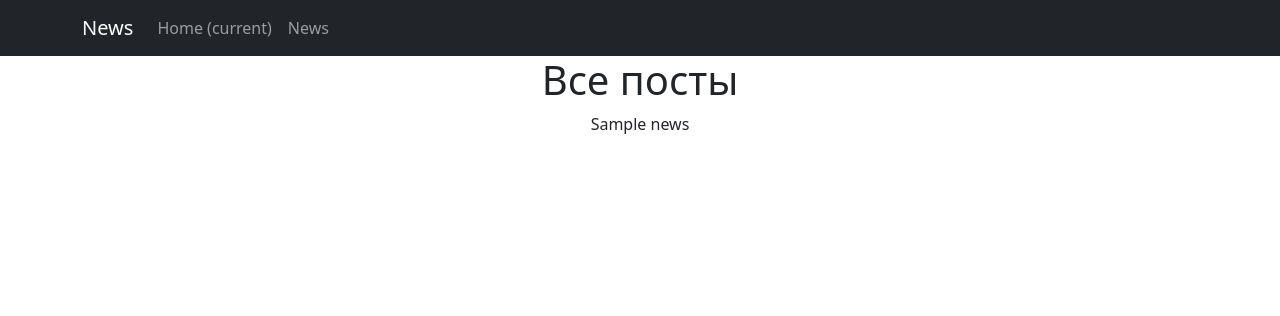
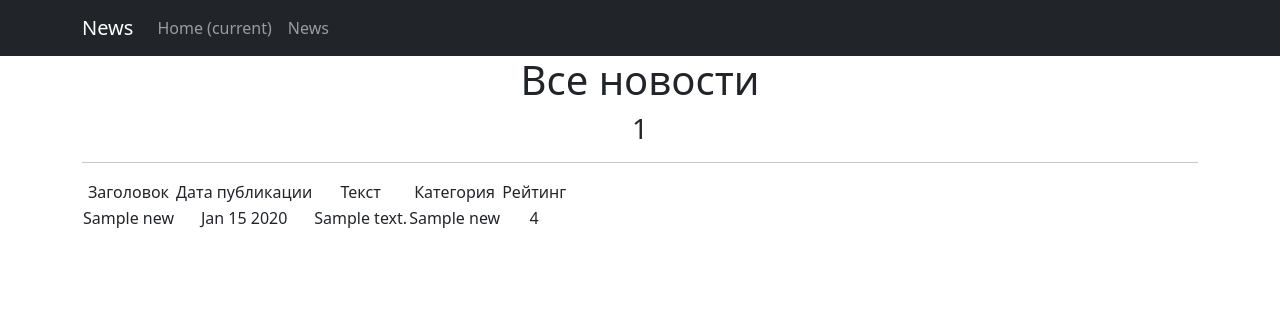
Before and after one commit to lokbosh/-----, a Django app: template news/templates/news.html in a window 1280 px wide. Shown: the top 316 px of the page. Run offline with Django 4.2, Linux system fonts and the light colour scheme; the template is opened without the code that fills it: most values are stand-ins (such as "Sample title", 1, 10 or a date in 2020); some libraries are stand-ins or nearby versions.

Commit message:
news project 1.0

```diff
--- a/news/templates/news.html
+++ b/news/templates/news.html
@@ -1,9 +1,46 @@
 {% extends 'flatpages/default.html' %}
-
+{% load custom_filters %}
 {% block title %}
 posts
 {% endblock title%}
 {% block content %}
-    <h1> Все посты </h1>
-    {{ news }}
+    <h1>Все новости</h1>
+    <h3>{{ news|length }}</h3>
+    <hr>
+    {% if news %}
+        <table>
+            <tr>
+                <td>Заголовок</td>
+                <td>Дата публикации</td>
+                <td>Текст</td>
+                <td>Категория</td>
+                <td>Рейтинг</td>
+            </tr>
+
+            <!-- Для каждого товара будете генерироваться новая строчка,
+            т.е. новый HTML код, который указан в теле цикла.
+            При этом сам цикл работает точно так же, как и в Python.
+            product — переменная цикла, т.е. наш товар полученный из списка -->
+            {% for new in news %}
+            <tr>
+                <!-- Не забываем, что переменные в шаблоне ничем не отличаются
+                от переменных в Python. Здесь также можно получать доступ к
+                полям объекта модели. Например, здесь мы выводим имя,
+                в следующем столбце описание, и т.д.  -->
+                <td>{{ new.title }}</td>
+                <td>{{ new.dateCreation|date:'M d Y' }}</td>
+                <td>{{ new.text|truncatewords:20 }}</td>
+                <td>
+                   {% for news in new.postCategory.all %}
+                        {{ news.name }}
+                    {% endfor %}
+                </td>
+                <td>{{ new.rating }}</td>
+            </tr>
+            {% endfor %}
+
+        </table>
+    {% else %}
+        <h2> Новостей нет <h2>
+    {% endif %}
 {% endblock content %}
```
Also changed, not shown: news/simpleapp/templatetags/custom_filters.py (added, +18 -0 lines), news/simpleapp/views.py (+8 -1 lines), news/templates/new.html (+33 -1 lines), news/db.sqlite3.
